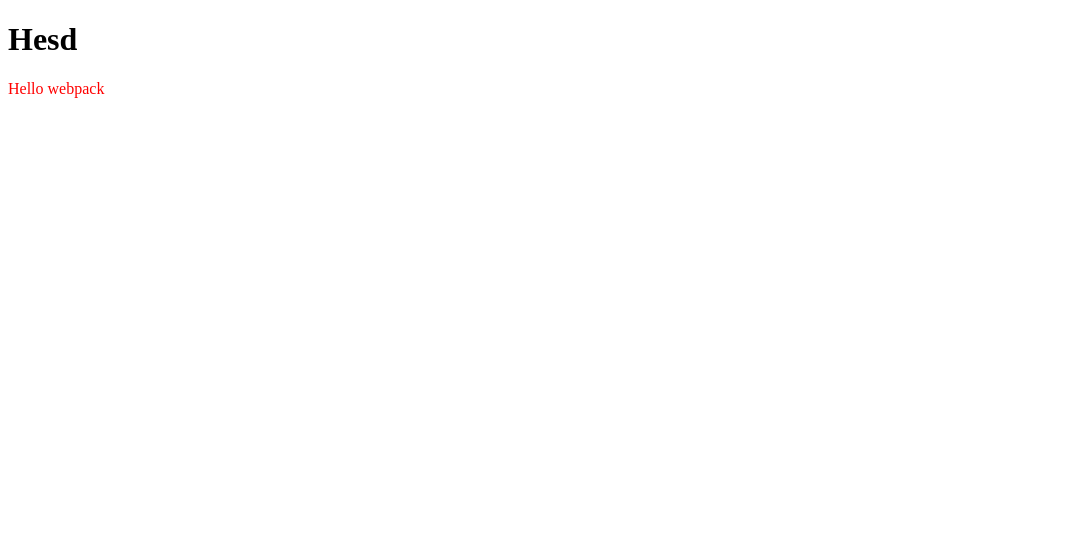
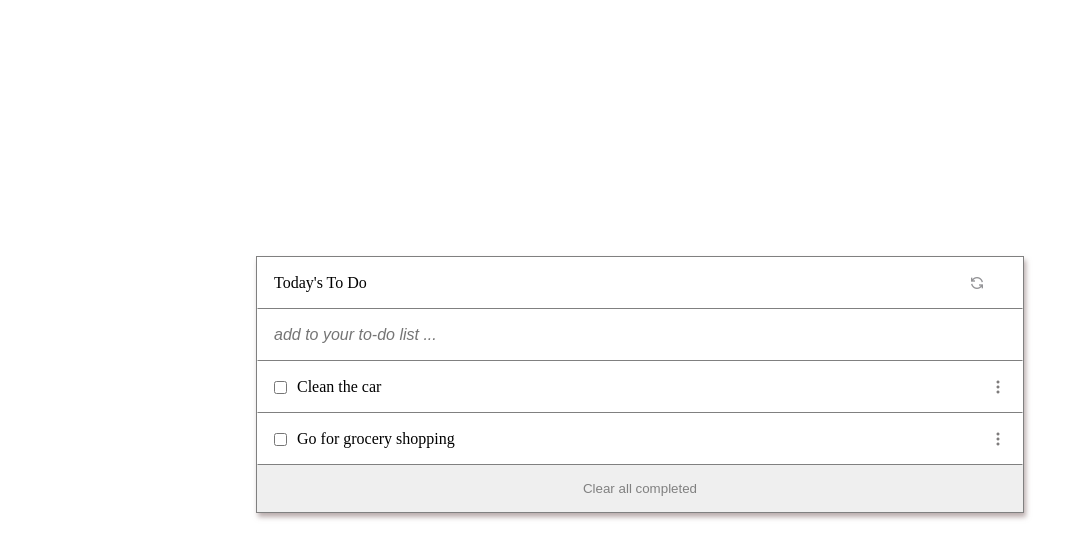
Before and after one commit to shella12/to-do-list.github.io, a website built with webpack: page src/index.html in a window 1280 px wide. Shown: the whole page, without its empty margins (0-1084 px from the left). Built offline with nearby package versions, Linux system fonts and the light colour scheme.

Commit message:
Add to-do-list

```diff
--- a/package.json
+++ b/package.json
@@ -26,6 +26,7 @@
     "eslint-config-airbnb-base": "^14.2.1",
     "eslint-plugin-import": "^2.26.0",
     "hint": "^7.1.1",
+    "html-loader": "^4.1.0",
     "html-webpack-plugin": "^5.5.0",
     "style-loader": "^3.3.1",
     "stylelint": "^13.13.1",
--- a/src/index.html
+++ b/src/index.html
@@ -3,10 +3,18 @@
 <head>
     <meta charset="UTF-8">
     <meta name="viewport" content="width=device-width, initial-scale=1.0">
-    <title>Wbpack Exercie</title>
+    <title>To-do-list</title>
 </head>
 <body>
-    <h1>Hesd</h1>
+    <section>
+        <div class="main">
+        <ul class="ulist">
+            <li class="title">Today's To Do</li>
+            <li class="input"><input type="text" placeholder="add to your to-do list ..."></li>
+        </ul>
+        <button>Clear all completed</button>
+    </div>
+    </section>
 
 </body>
 </html>
--- a/src/index.js
+++ b/src/index.js
@@ -1,12 +1,41 @@
 import './style.css';
+import iconDots from './icon_dots.png';
 
-function component() {
-    const element = document.createElement('div');
+let todoArray=[
+  {
+    description:'Clean the car',
+    completed:false,
+    index:0
+  },
+  {
+    description:'Go for grocery shopping',
+    completed:false,
+    index:1
+  }
+];
 
-    // Lodash, currently included via a script, is required for this line to work
-    element.innerHTML = 'Hello webpack';
-    element.classList.add('hello');
-    return element;
+const uList=document.body.querySelector('.ulist');
+
+function component(description,index) {
+    const list = document.createElement('li');
+    const checkbox = document.createElement('input');
+    const checkboxImage = document.createElement('img');
+    list.className='chklist';
+    checkbox.name='todo';
+    checkbox.id=index;
+    checkbox.value=description;
+    checkbox.type='checkbox';
+    const checkboxLabel = document.createElement('label');
+    checkboxLabel.htmlFor=checkbox.id;
+    checkboxLabel.innerText=description;
+    checkboxImage.src=iconDots;
+    list.appendChild(checkbox);
+    list.appendChild(checkboxLabel);
+    list.appendChild(checkboxImage);
+    return list;
   }
 
-  document.body.appendChild(component());
+todoArray.forEach(element => {
+const list=component(element.description,element.index);
+uList.appendChild(list);
+});
--- a/src/style.css
+++ b/src/style.css
@@ -1,3 +1,65 @@
-.hello {
-    color: red;
-  }
+*,
+::before,
+::after {
+padding: 0;
+margin: 0;
+box-sizing: border-box;
+}
+
+section {
+  padding: 20%;
+}
+
+.main {
+  box-shadow: 2px 4px 5px 0px rgba(163,145,145,0.75);
+-webkit-box-shadow: 2px 4px 5px 0px rgba(163,145,145,0.75);
+-moz-box-shadow: 2px 4px 5px 0px rgba(163,145,145,0.75);
+  display: flex;
+  flex-direction: column;
+  border: 1px solid gray;
+}
+
+.main ul li.title {
+background: url(./icon_restart.png) no-repeat;
+background-position: 95% 50%;
+}
+
+.main ul {
+  width: 100%;
+  list-style: none;
+  display: flex;
+  flex-direction: column;
+}
+
+.main ul li {
+  font-size: 1rem;
+  padding: 1rem;
+  border: 1px solid transparent;
+  border-bottom-color: gray;
+}
+
+.main ul li.input >input {
+font-size: 1rem;
+ outline: none;
+ border: none;
+ width: 100%;
+}
+
+.main ul li.input > input::placeholder {
+  font-style: italic;
+  font-size: medium;
+ }
+ .chklist{
+  display: flex;
+  gap: 10px;
+  align-items: center;
+ }
+.main ul li img {
+  margin-left: auto;
+ }
+
+.main button{
+  color: grey;
+  padding: 1rem;
+  border: none;
+}
--- a/webpack.config.js
+++ b/webpack.config.js
@@ -25,6 +25,10 @@ module.exports = {
         test: /\.(png|svg|jpg|jpeg|gif)$/i,
         type: 'asset/resource',
       },
+      {
+        test: /\.html$/i,
+        loader: "html-loader",
+      },
     ],
   },
   devServer: {
```
Also changed, not shown: dist/94dd05a3479fe91c2e53.png (added), dist/a7e46d0f7eeb02d394b2.png (added), dist/index.html, dist/main.js, dist/runtime.js, src/icon_dots.png (added), src/icon_restart.png (added), 1 other file.
